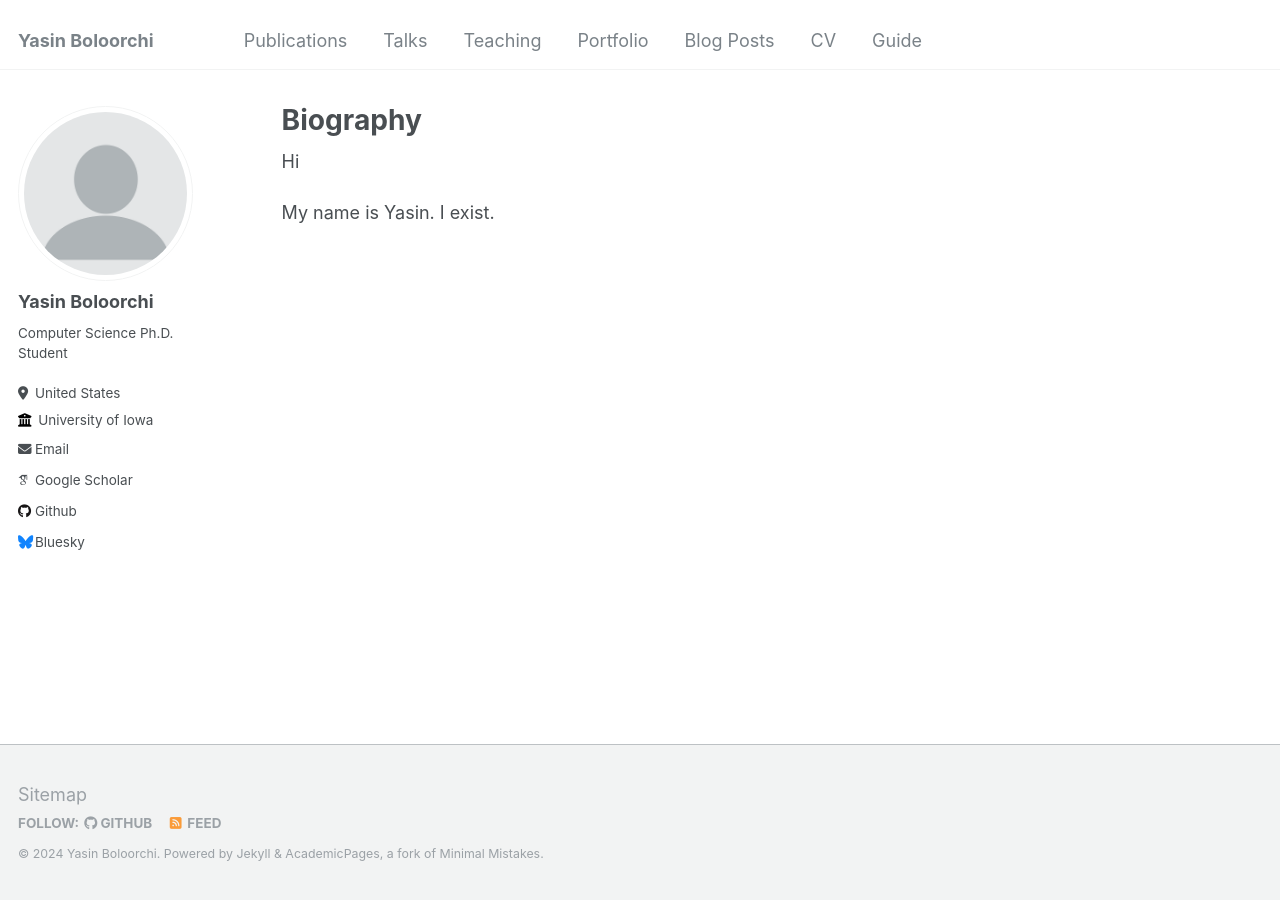
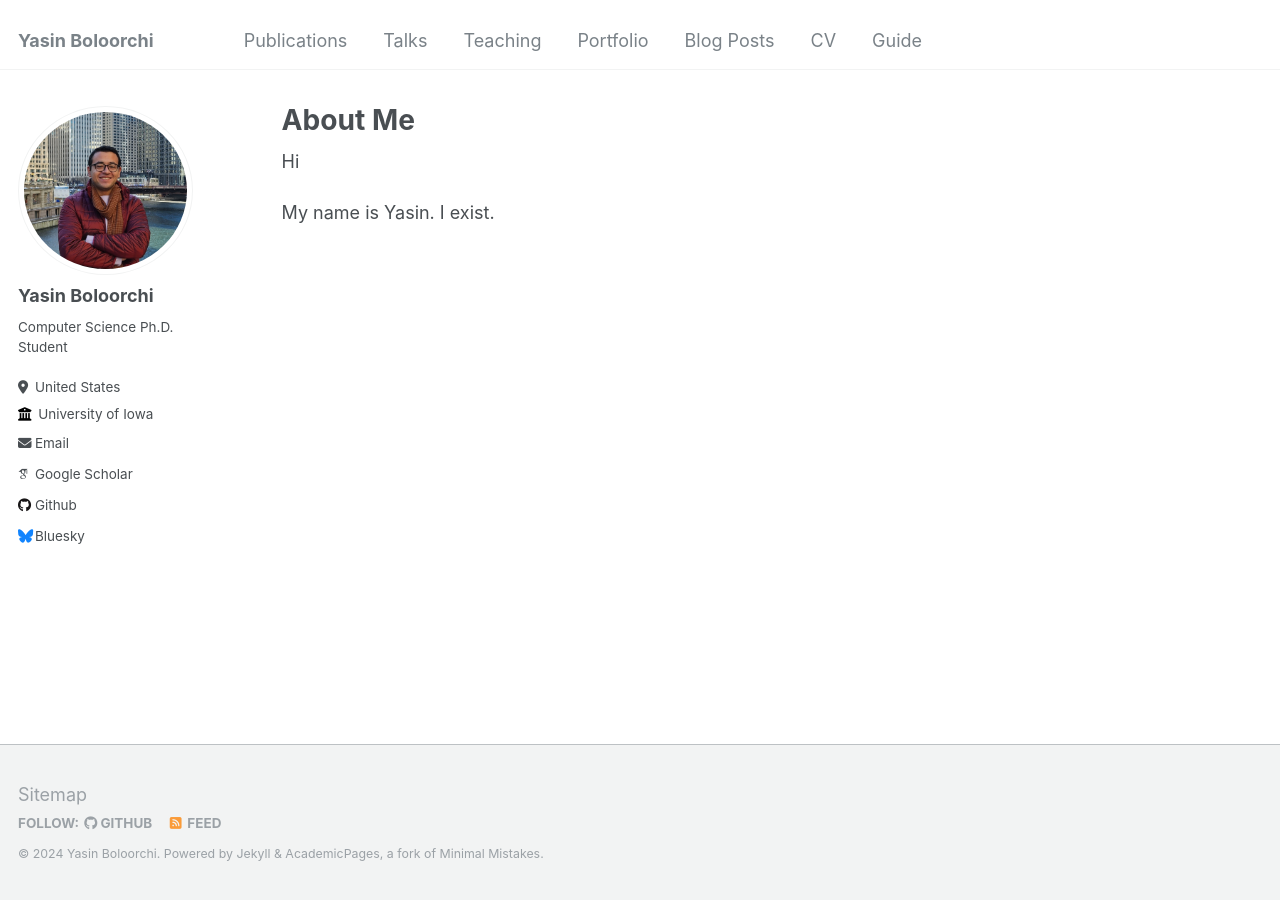
Before and after one commit to YasinBoloorchi/newwebsite, a Jekyll site: the page built from _pages/about.md, in a window 1280 px wide. Built offline with Jekyll 4.4.1, drawn with Linux system fonts in a browser that asks for light colours; some web fonts are replaced.

Commit message:
added profiel pic

```diff
--- a/_config.yml
+++ b/_config.yml
@@ -21,7 +21,7 @@ repository               : "YasinBoloorchi/newwebsite"
 #               Additional customization can be done by editing /_includes/author-profile.html
 author:
   # Biographic information
-  avatar           : "profile.png"
+  avatar           : "profile.jpg"
   name             : "Yasin Boloorchi"
   pronouns         : # example: "she/her"
   bio              : "Computer Science Ph.D. Student"
--- a/_pages/about.md
+++ b/_pages/about.md
@@ -1,6 +1,6 @@
 ---
 permalink: /
-title: "Biography"
+title: "About Me"
 author_profile: true
 redirect_from:
   - /about/
```
Also changed, not shown: images/old-profile.png (renamed from images/profile.png), images/profile.jpg (added).
